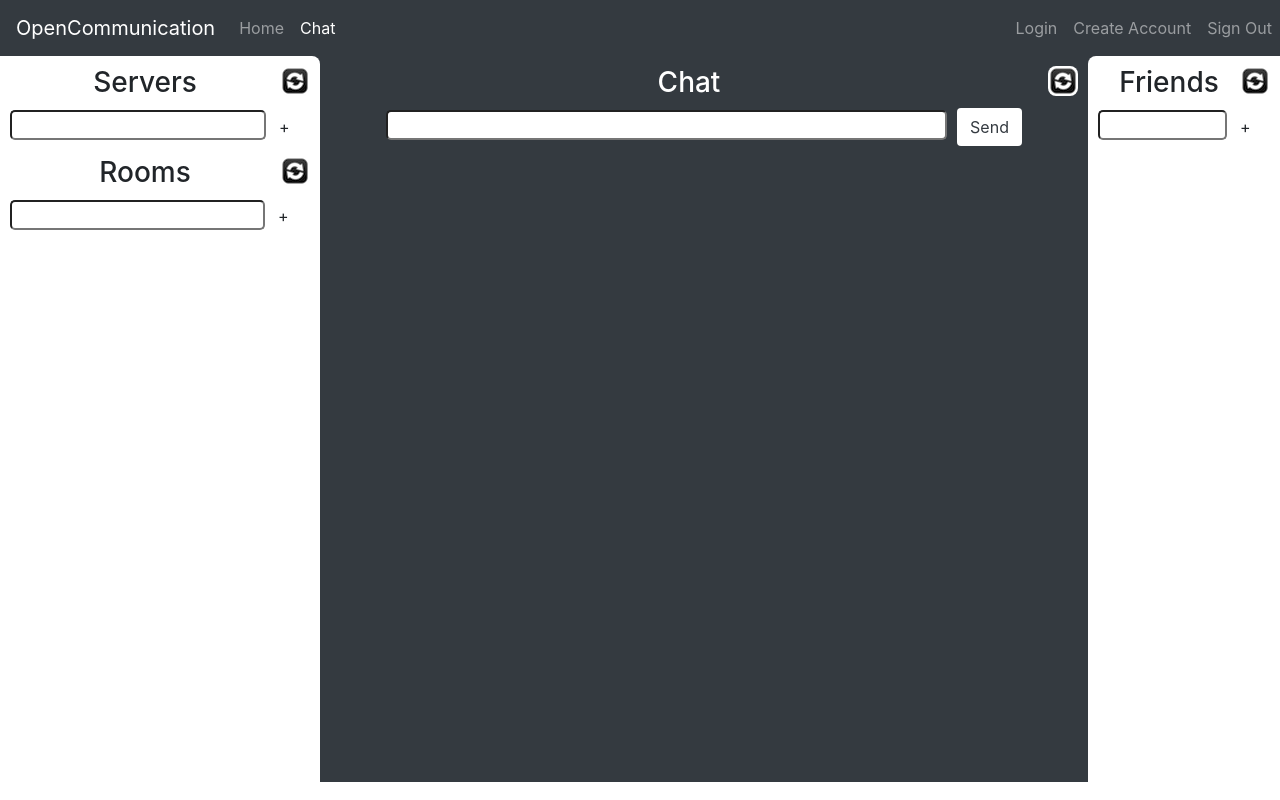
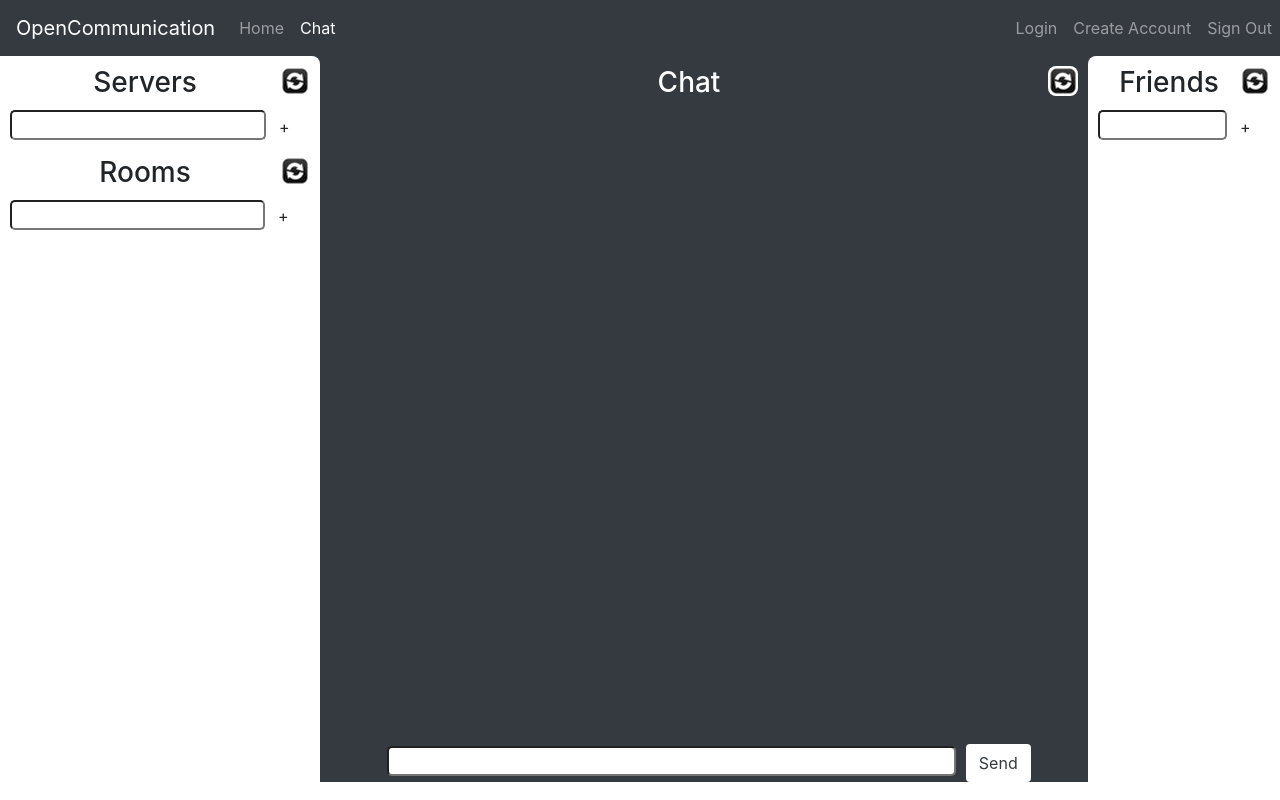
Before and after one commit to jaredglaser/OpenCommunicationFrontEnd, an Angular app: page /ui in a window 1280 px wide. Built offline with nearby package versions, Linux system fonts and the light colour scheme.

Commit message:
needs to be put in css lol, fixed bottom message bar

```diff
--- a/src/app/pages/ui/ui.component.html
+++ b/src/app/pages/ui/ui.component.html
@@ -35,7 +35,7 @@
       </ul>
     </div>
 
-    <div class="column middle">
+    <div class="column middle" style="position: relative;">
       <!--Populate this column with current rooms messages-->
     <h3 class="header" id="header-chat">Chat
       <input type="image" id="refresh-chat" class="refresh-right" src="/assets/images/refresh.png" />
@@ -55,7 +55,7 @@
         <span class="time-right">{{message.time}}</span>
       </div>
     </ng-container>
-    <div id="send-msg-container">
+    <div id="send-msg-container" style="bottom: 0; width: -webkit-fill-available; position: absolute;">
       <input id="send-msg-input" class="input-text" type="text">
       <button (click)="sendRoomChat" type="button" class="btn" id="send-msg-btn">Send</button>
     </div>
```
